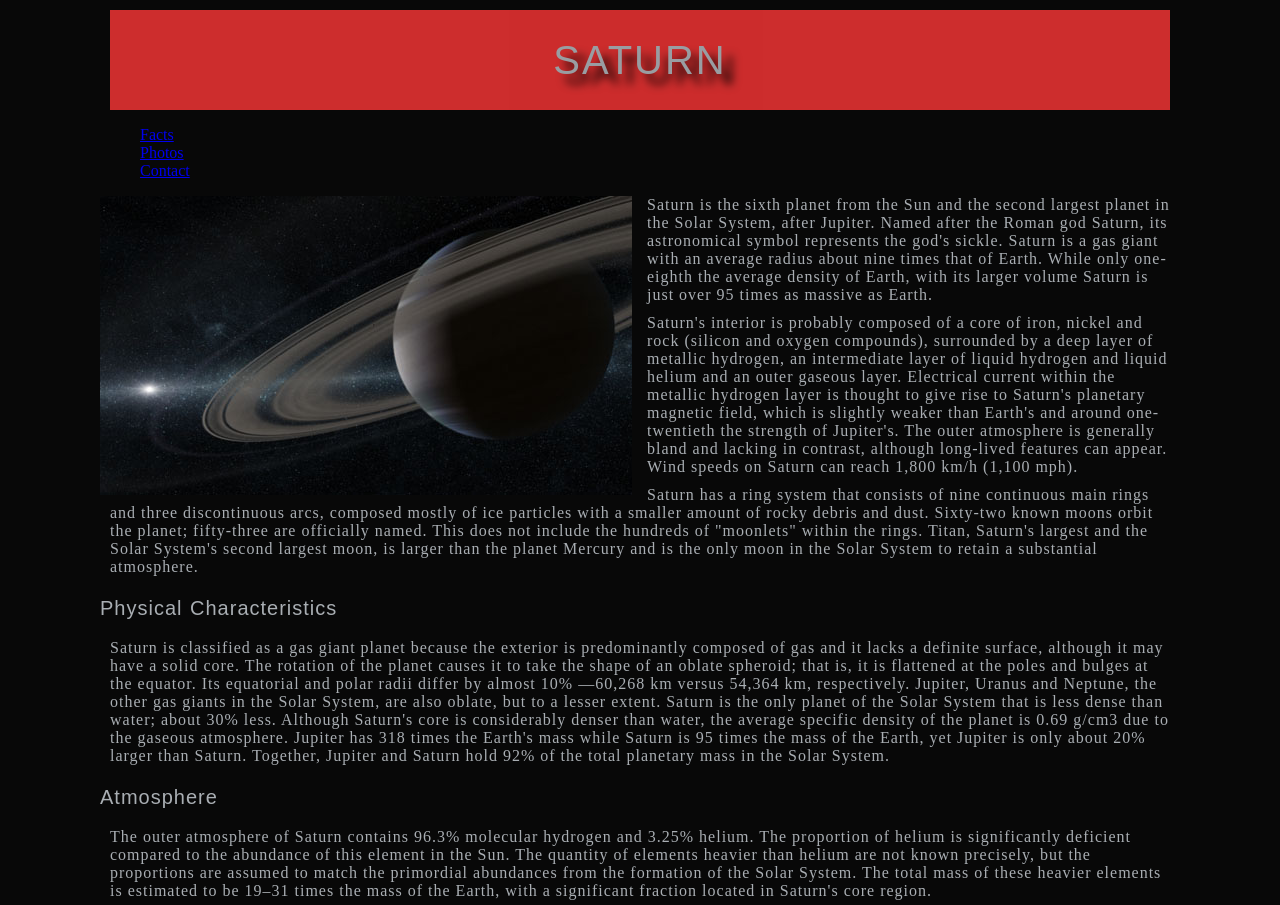
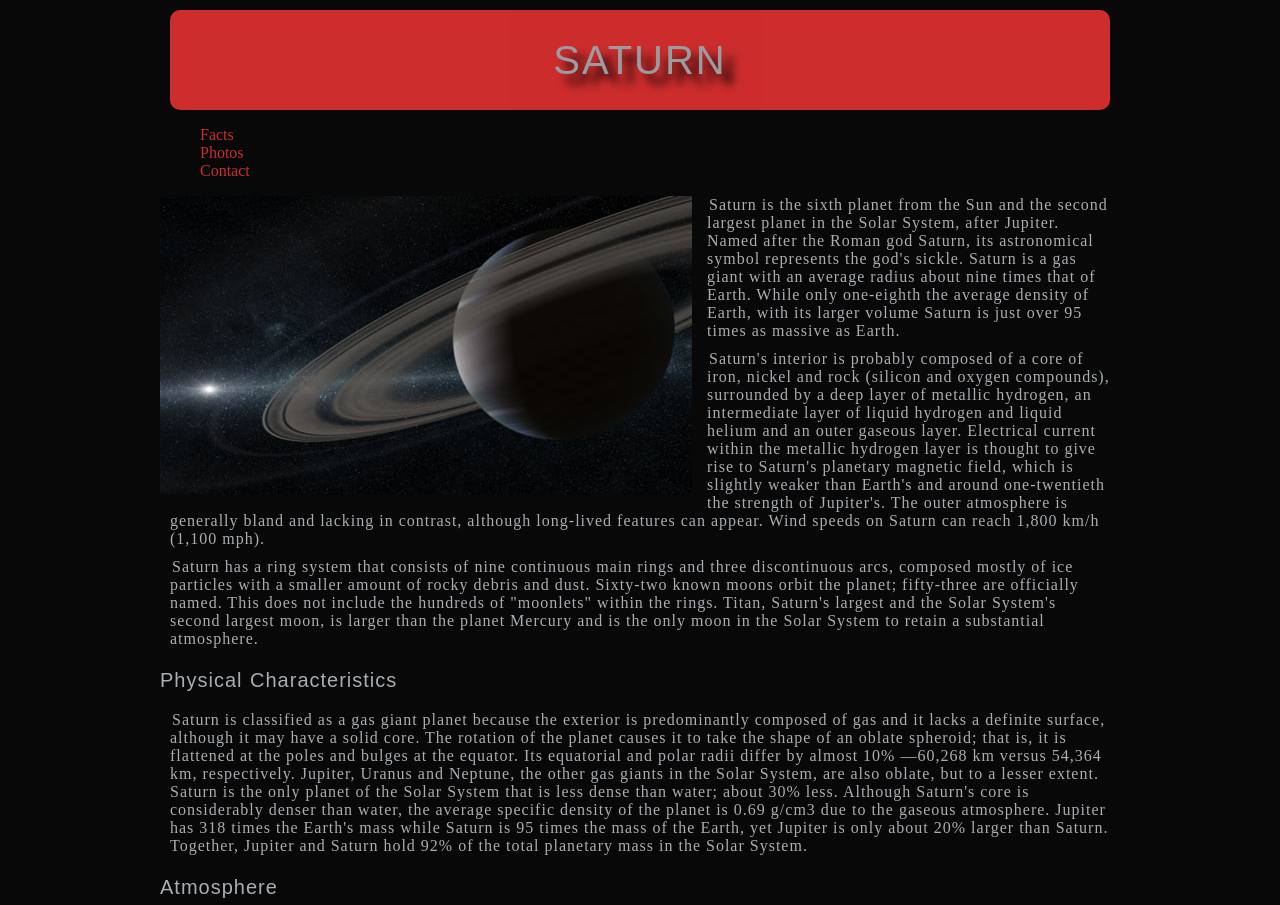
Before and after one commit to Mickjr/DWS1302, a plain HTML site: page lab2/index.html in a window 1280 px wide. Shown: the top 905 px of the page. Drawn offline with Linux system fonts and the light colour scheme.

Commit message:
few minor changes

```diff
--- a/lab2/css/main.css
+++ b/lab2/css/main.css
@@ -4,7 +4,7 @@ html{
 body{
 	color: #a9aeb3;
 	background-color: #080808;
-	width: 1080px;
+	width: 960px;
 	margin: 0 auto;
 	}
 img{
@@ -17,6 +17,7 @@ h1{
 	font-size: 40px;
 	font-weight: normal;
 	font-style: normal;
+	font-variant: normal;
 	font-family: Arial, Helvetica, sans-serif;
 	text-align: center;
 	text-transform: uppercase;
@@ -27,6 +28,8 @@ h1{
 	opacity: 0.9;
 	line-height: 1.5;
 	background: rgba(250, 54, 54, 0.9);
+	border-radius: 10px;
+	vertical-align: 2cm;
 	}
 h2, h3{
 	font: 20px/1.5 Verdona, sans-serif;
@@ -37,7 +40,12 @@ p{
 	margin: 10px;
 	font: 20px/1.5, Verdona, sans-serif;
 	letter-spacing: 1px;
+	text-indent: 2px;
 	}
 ul li{
 	list-style-type: none;
 	}
+a{
+	text-decoration: none;
+	color: #CC2D2D;
+	}
```
